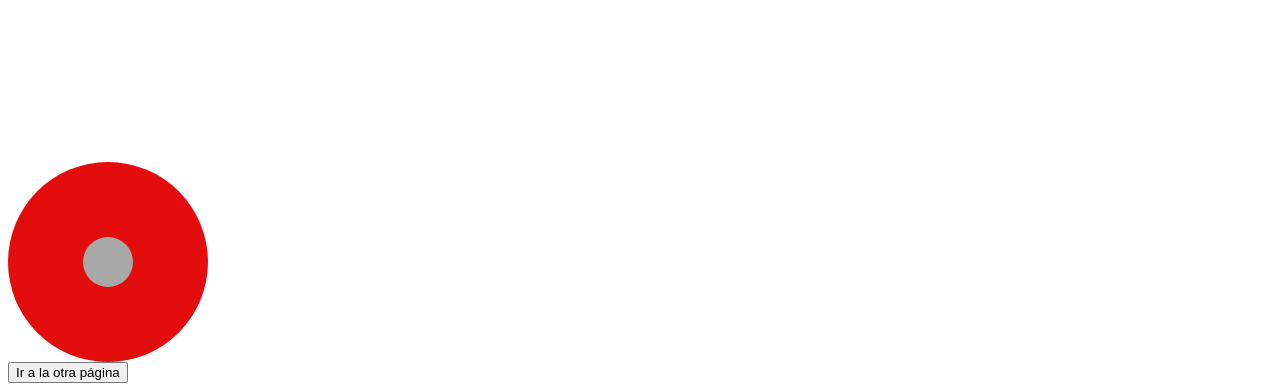
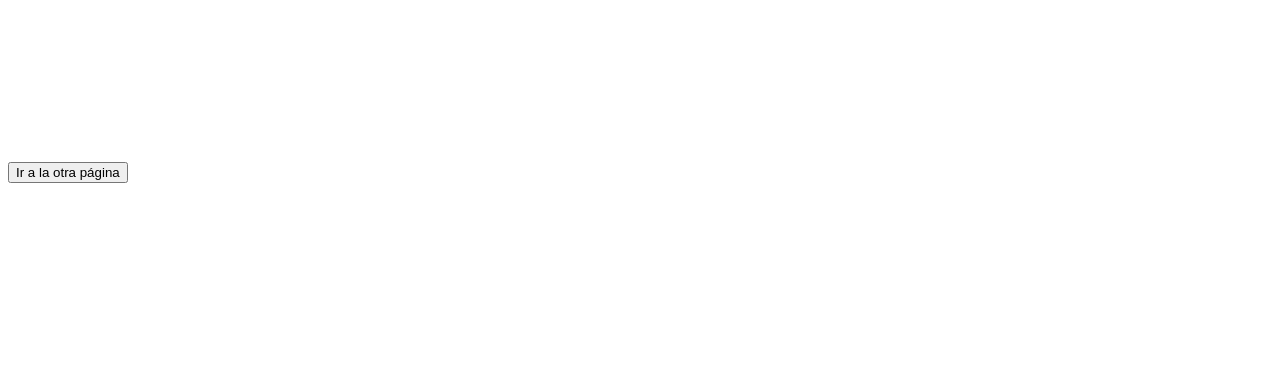
Before and after one commit to spectro-pointer/osiris, a plain HTML site: page busca.html in a window 1280 px wide. Shown: the part 452-843 px from the top of the page. After the commit the page ends 800 px from the top, so only its background shows below. Drawn offline with Linux system fonts and the light colour scheme.

Commit message:
sacar yoisti

```diff
--- a/busca.html
+++ b/busca.html
@@ -30,9 +30,9 @@
 
 
   </div>
-  <div id="joystick-base">
+  <!-- <div id="joystick-base">
     <div id="joystick-control"></div>
-  </div>
+  </div> -->
   <button id="to-other-page">Ir a la otra página</button>
 
   <script>
```
